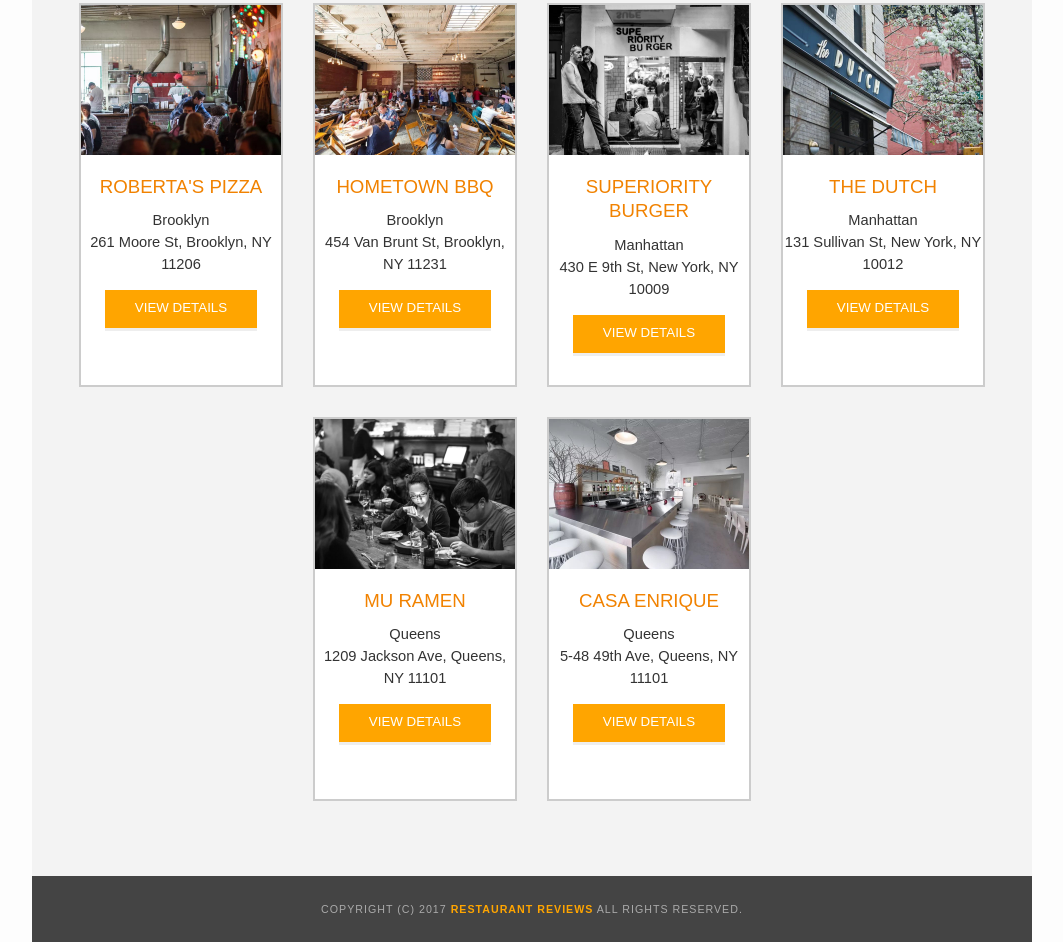
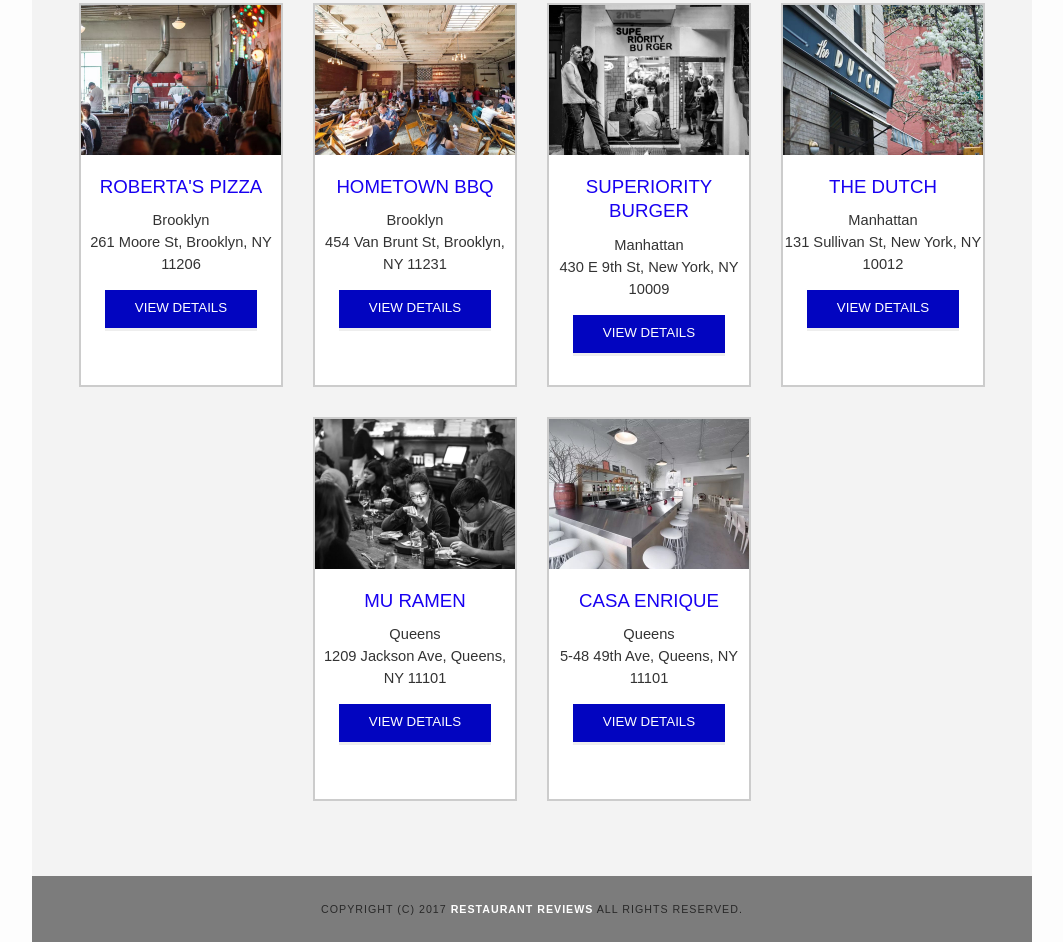
Before and after one commit to mgpeters/FEND-rest-review-stageI, a plain HTML site: page index.html in a window 1280 px wide. Shown: the part 1021-1963 px from the top of the page, without its empty margins (108-1171 px from the left). Drawn offline with nearby package versions, Linux system fonts and the light colour scheme.

Commit message:
tweaking colors for access

```diff
--- a/css/styles.css
+++ b/css/styles.css
@@ -18,7 +18,7 @@ ul, li {
 	color: #333;
 }
 a {
-	color: orange;
+	color: rgb(255, 255, 255);
 	text-decoration: none;
 }
 a:hover, a:focus {
@@ -49,8 +49,8 @@ table {
   min-height: 100%;
 }
 #footer {
-  background-color: #444;
-  color: #aaa;
+  background-color: rgb(124, 124, 124);
+  color: rgb(41, 41, 41);
   font-size: 8pt;
   letter-spacing: 1px;
   padding: 25px;
@@ -115,7 +115,7 @@ nav h1 a {
 .filter-options {
   width: 100%;
   padding: 15px 0px 15px 0px;
-  background-color: #3397DB;
+  background-color: rgb(22, 58, 82);
   align-items: center;
   display: flex;
   flex-wrap: wrap;
@@ -179,7 +179,7 @@ nav h1 a {
   min-width: 100%;
 }
 #restaurants-list li h1 {
-  color: #f18200;
+  color: #1800f1;
   font-family: Arial,sans-serif;
   font-size: 14pt;
   font-weight: 200;
@@ -193,7 +193,7 @@ nav h1 a {
   font-size: 11pt;
 }
 #restaurants-list li a {
-  background-color: orange;
+  background-color: rgb(2, 5, 192);
   border-bottom: 3px solid #eee;
   color: #fff;
   display: inline-block;
```
